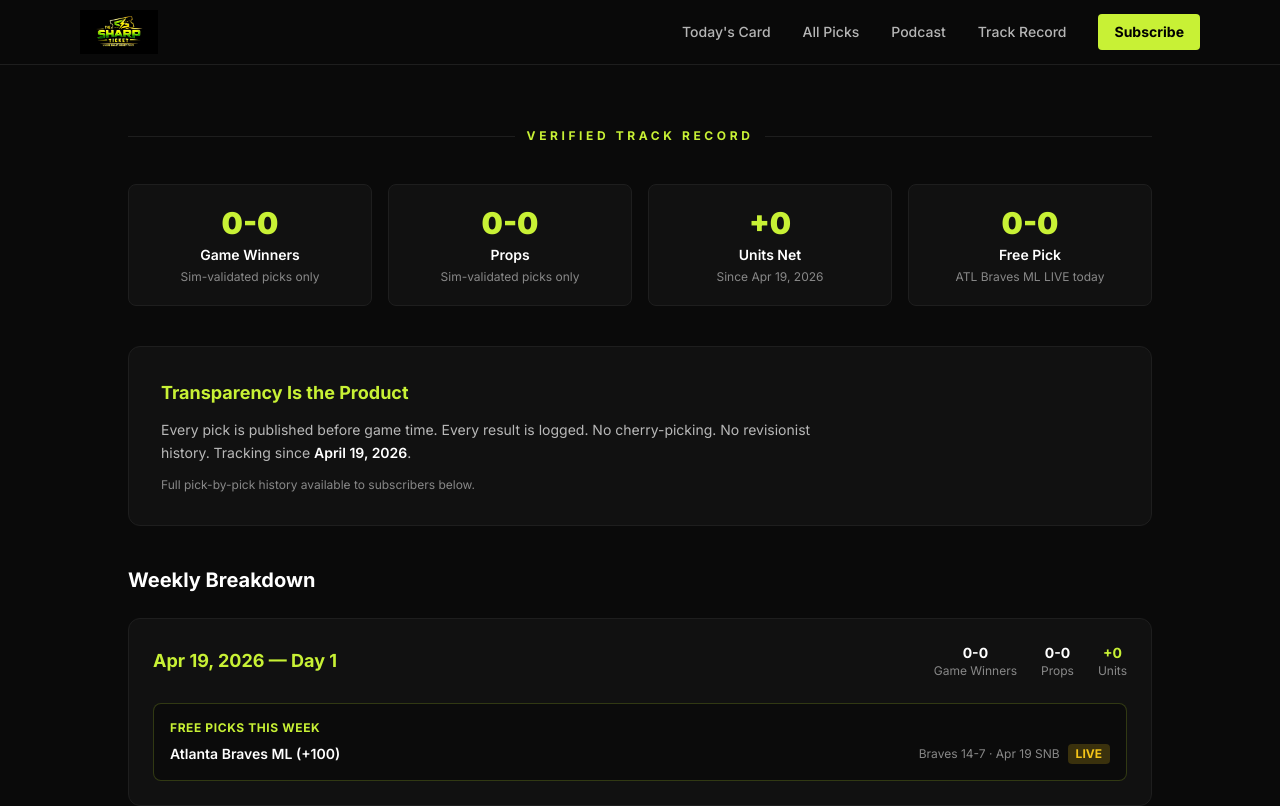
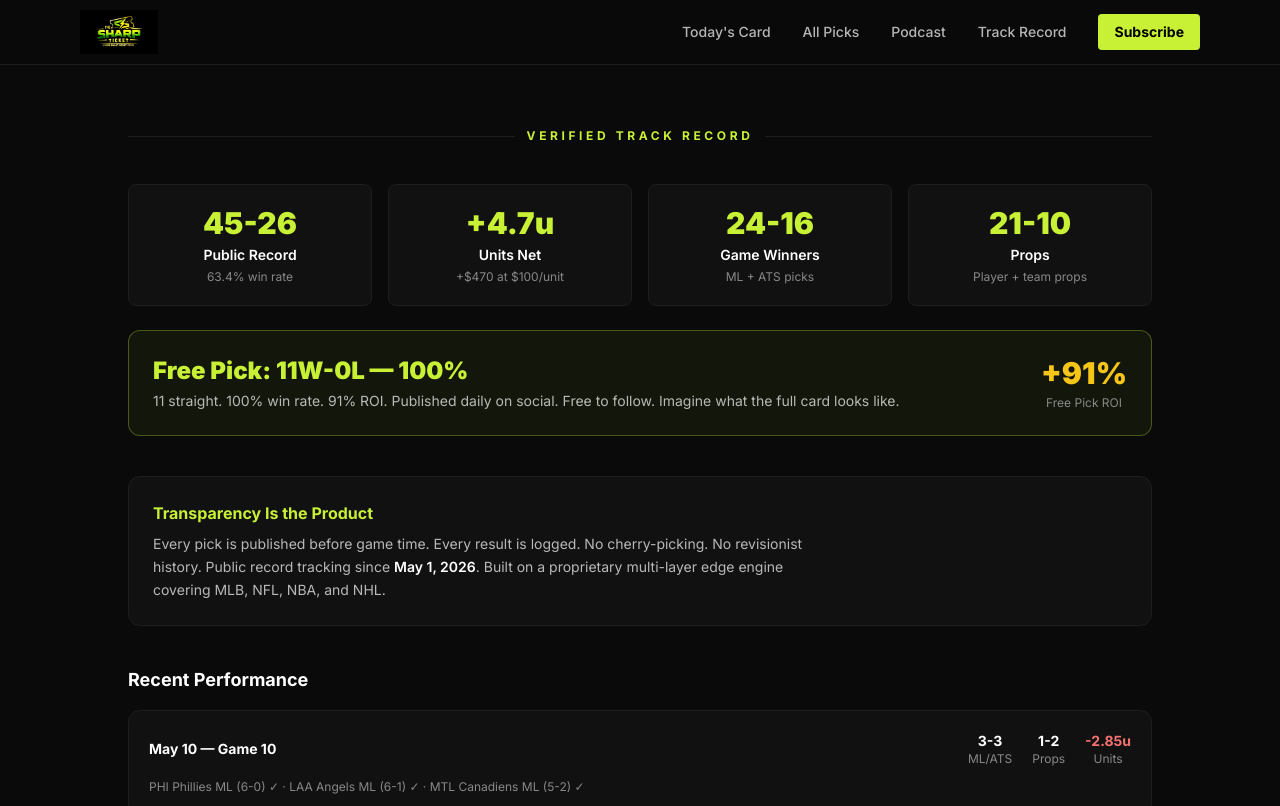
Before and after one commit to Sebring77/the-sharp-ticket, a Next.js app: page /record in a window 1280 px wide. Shown: the top 806 px of the page. Built offline with nearby package versions, Linux system fonts and the light colour scheme.

Commit message:
Update record page with real stats: 45W-26L, +4.70u, free pick 11-0 at 91% ROI

```diff
--- a/app/record/page.tsx
+++ b/app/record/page.tsx
@@ -2,30 +2,56 @@ import Header from '@/components/Header'
 import Footer from '@/components/Footer'
 import Link from 'next/link'
 
-type PickResult = 'WIN' | 'LOSS' | 'PUSH' | 'PENDING'
+const publicRecord = {
+  gameWinners: { W: 24, L: 16 },
+  props: { W: 21, L: 10 },
+  total: { W: 45, L: 26 },
+  winPct: 63.4,
+  unitsNet: 4.70,
+  dollarNet: 470,
+  trackingSince: 'May 1, 2026',
+  engineVersion: '5-Phase Edge Engine',
+}
 
-const weeklyRecord = [
+const freePick = {
+  record: { W: 11, L: 0 },
+  roi: 91,
+  note: '11 straight. 100% win rate. 91% ROI.',
+}
+
+const weeklyBreakdown = [
   {
-    week: 'Apr 19, 2026 — Day 1',
-    gameWinners: { W: 0, L: 0 },
-    props: { W: 0, L: 0 },
-    unitsNet: 0.0,
-    freePicks: [
-      { pick: 'Atlanta Braves ML (+100)', result: 'PENDING' as PickResult, notes: 'Braves 14-7 · Apr 19 SNB' },
-    ],
+    label: 'May 10 — Game 10',
+    gameWinners: { W: 3, L: 3 },
+    props: { W: 1, L: 2 },
+    unitsNet: -2.85,
+    highlight: 'PHI Phillies ML (6-0) ✓ · LAA Angels ML (6-1) ✓ · MTL Canadiens ML (5-2) ✓',
+  },
+  {
+    label: 'May 11 — Game 11 (Episode 21)',
+    gameWinners: { W: 2, L: 0 },
+    props: { W: 2, L: 2 },
+    unitsNet: 2.48,
+    highlight: 'VGK Golden Knights ML (3-2) ✓ · SAS Spurs -spread (126-97, covered by 25) ✓',
+  },
+  {
+    label: 'May 12 — Game 12 (Episode 22)',
+    gameWinners: { W: 2, L: 1 },
+    props: { W: 2, L: 2 },
+    unitsNet: 1.22,
+    highlight: 'COL Avalanche ML (OT comeback from 3-0) ✓ · CJ Abrams 2 hits ✓ · Julio Rodriguez double ✓',
+  },
+  {
+    label: 'May 1–9 — Games 1–9',
+    gameWinners: { W: 17, L: 12 },
+    props: { W: 16, L: 4 },
+    unitsNet: 3.85,
+    highlight: 'Engine went live May 1. First 9 games: 33W-16L. Props 16-4 (80%).',
   },
 ]
 
-const lifetime = {
-  gameWinners: { W: 0, L: 0 },
-  props: { W: 0, L: 0 },
-  total: { W: 0, L: 0 },
-  unitsNet: 0.0,
-  trackingSince: 'April 19, 2026',
-}
-
 function formatUnits(u: number) {
-  return u >= 0 ? `+${u}` : `${u}`
+  return u >= 0 ? `+${u.toFixed(2)}u` : `${u.toFixed(2)}u`
 }
 
 export default function RecordPage() {
@@ -43,13 +69,33 @@ export default function RecordPage() {
               <span className="h-px flex-1 bg-sharp-border" />
             </div>
 
-            {/* Lifetime Stats */}
-            <div className="grid grid-cols-2 md:grid-cols-4 gap-4 mb-10">
+            {/* Headline stats */}
+            <div className="grid grid-cols-2 md:grid-cols-4 gap-4 mb-6">
               {[
-                { label: 'Game Winners', value: `${lifetime.gameWinners.W}-${lifetime.gameWinners.L}`, sub: 'Sim-validated picks only', color: 'text-sharp-green' },
-                { label: 'Props', value: `${lifetime.props.W}-${lifetime.props.L}`, sub: 'Sim-validated picks only', color: 'text-sharp-green' },
-                { label: 'Units Net', value: formatUnits(lifetime.unitsNet), sub: 'Since Apr 19, 2026', color: lifetime.unitsNet >= 0 ? 'text-sharp-green' : 'text-red-400' },
-                { label: 'Free Pick', value: '0-0', sub: 'ATL Braves ML LIVE today', color: 'text-sharp-green' },
+                {
+                  label: 'Public Record',
+                  value: `${publicRecord.total.W}-${publicRecord.total.L}`,
+                  sub: `${publicRecord.winPct}% win rate`,
+                  color: 'text-sharp-green',
+                },
+                {
+                  label: 'Units Net',
+                  value: `+${publicRecord.unitsNet}u`,
+                  sub: `+$${publicRecord.dollarNet} at $100/unit`,
+                  color: 'text-sharp-green',
+                },
+                {
+                  label: 'Game Winners',
+                  value: `${publicRecord.gameWinners.W}-${publicRecord.gameWinners.L}`,
+                  sub: 'ML + ATS picks',
+                  color: 'text-sharp-green',
+                },
+                {
+                  label: 'Props',
+                  value: `${publicRecord.props.W}-${publicRecord.props.L}`,
+                  sub: 'Player + team props',
+                  color: 'text-sharp-green',
+                },
               ].map((stat) => (
                 <div key={stat.label} className="bg-sharp-card border border-sharp-border rounded-lg p-5 text-center">
                   <p className={`text-3xl font-black mb-1 ${stat.color}`}>{stat.value}</p>
@@ -59,65 +105,66 @@ export default function RecordPage() {
               ))}
             </div>
 
-            {/* Transparency statement */}
-            <div className="bg-sharp-card border border-sharp-border rounded-xl p-8 mb-10">
-              <p className="text-sharp-green font-bold text-lg mb-3">Transparency Is the Product</p>
-              <p className="text-white/70 text-sm leading-relaxed max-w-2xl mb-3">
-                Every pick is published before game time. Every result is logged. No cherry-picking. No revisionist history. Tracking since <span className="text-white font-semibold">{lifetime.trackingSince}</span>.
+            {/* Free Pick Record — marketing banner */}
+            <div className="bg-sharp-green/5 border border-sharp-green/30 rounded-xl p-6 mb-10 flex flex-col md:flex-row items-center justify-between gap-4">
+              <div>
+                <p className="text-sharp-green font-black text-2xl mb-1">
+                  Free Pick: {freePick.record.W}W-{freePick.record.L}L — 100%
                 </p>
-              <p className="text-sharp-muted text-xs">Full pick-by-pick history available to subscribers below.</p>
+                <p className="text-white/70 text-sm">
+                  {freePick.note} Published daily on social. Free to follow. Imagine what the full card looks like.
+                </p>
+              </div>
+              <div className="text-center shrink-0">
+                <p className="text-sharp-gold font-black text-3xl">+{freePick.roi}%</p>
+                <p className="text-sharp-muted text-xs mt-1">Free Pick ROI</p>
+              </div>
             </div>
 
-            {/* Weekly breakdown */}
-            <h2 className="text-white font-bold text-xl mb-6">Weekly Breakdown</h2>
+            {/* Transparency statement */}
+            <div className="bg-sharp-card border border-sharp-border rounded-xl p-6 mb-10">
+              <p className="text-sharp-green font-bold text-base mb-2">Transparency Is the Product</p>
+              <p className="text-white/70 text-sm leading-relaxed max-w-2xl">
+                Every pick is published before game time. Every result is logged. No cherry-picking. No revisionist history.
+                Public record tracking since <span className="text-white font-semibold">{publicRecord.trackingSince}</span>.
+                Built on a proprietary multi-layer edge engine covering MLB, NFL, NBA, and NHL.
+              </p>
+            </div>
 
-            {weeklyRecord.map((week) => (
-              <div key={week.week} className="bg-sharp-card border border-sharp-border rounded-xl p-6 mb-6">
-                <div className="flex items-center justify-between flex-wrap gap-4 mb-6">
-                  <div>
-                    <p className="text-sharp-green font-bold text-lg">{week.week}</p>
-                  </div>
-                  <div className="flex gap-6 text-sm">
+            {/* Recent game breakdown */}
+            <h2 className="text-white font-bold text-lg mb-4">Recent Performance</h2>
+            <div className="space-y-4 mb-10">
+              {weeklyBreakdown.map((week) => (
+                <div key={week.label} className="bg-sharp-card border border-sharp-border rounded-xl p-5">
+                  <div className="flex items-center justify-between flex-wrap gap-3 mb-3">
+                    <p className="text-white font-bold text-sm">{week.label}</p>
+                    <div className="flex gap-5 text-sm">
                       <div className="text-center">
-                      <p className="text-white font-bold">{week.gameWinners.W}-{week.gameWinners.L}</p>
-                      <p className="text-sharp-muted text-xs">Game Winners</p>
+                        <p className="text-white font-bold text-sm">{week.gameWinners.W}-{week.gameWinners.L}</p>
+                        <p className="text-sharp-muted text-xs">ML/ATS</p>
                       </div>
                       <div className="text-center">
-                      <p className="text-white font-bold">{week.props.W}-{week.props.L}</p>
+                        <p className="text-white font-bold text-sm">{week.props.W}-{week.props.L}</p>
                         <p className="text-sharp-muted text-xs">Props</p>
                       </div>
                       <div className="text-center">
-                      <p className={`font-bold ${week.unitsNet >= 0 ? 'text-sharp-green' : 'text-red-400'}`}>
+                        <p className={`font-bold text-sm ${week.unitsNet >= 0 ? 'text-sharp-green' : 'text-red-400'}`}>
                           {formatUnits(week.unitsNet)}
                         </p>
                         <p className="text-sharp-muted text-xs">Units</p>
                       </div>
                     </div>
                   </div>
-
-                {/* Free picks highlight */}
-                <div className="bg-black/30 rounded-lg p-4 border border-sharp-green/20 space-y-2">
-                  <p className="text-sharp-green text-xs font-bold uppercase tracking-wider mb-2">Free Picks This Week</p>
-                  {week.freePicks.map((fp, i) => (
-                    <div key={i} className="flex items-center justify-between">
-                      <p className="text-white font-semibold text-sm">{fp.pick}</p>
-                      <div className="flex items-center gap-2">
-                        <span className="text-sharp-muted text-xs">{fp.notes}</span>
-                        <span className={`text-xs font-bold px-2 py-0.5 rounded ${fp.result === 'WIN' ? 'bg-sharp-green/20 text-sharp-green' : fp.result === 'PENDING' ? 'bg-sharp-gold/20 text-sharp-gold' : 'bg-red-500/20 text-red-400'}`}>
-                          {fp.result === 'PENDING' ? 'LIVE' : fp.result}
-                        </span>
-                      </div>
+                  <p className="text-sharp-muted text-xs">{week.highlight}</p>
                 </div>
               ))}
             </div>
-              </div>
-            ))}
 
             {/* Subscriber CTA */}
             <div className="bg-sharp-card border border-sharp-green/20 rounded-xl p-8 text-center">
               <p className="text-sharp-green font-bold text-lg mb-2">Full Pick-by-Pick History</p>
               <p className="text-white/60 text-sm mb-6 max-w-md mx-auto">
-                Every game winner, every prop, every result — with full analysis notes. Available to subscribers.
+                Every game winner, every prop, every result — with full pre-game analysis. Published before tip-off. Logged after. Available to subscribers.
               </p>
               <Link
                 href="/subscribe"
```
Lines whose indentation alone changed are shown as unchanged.
